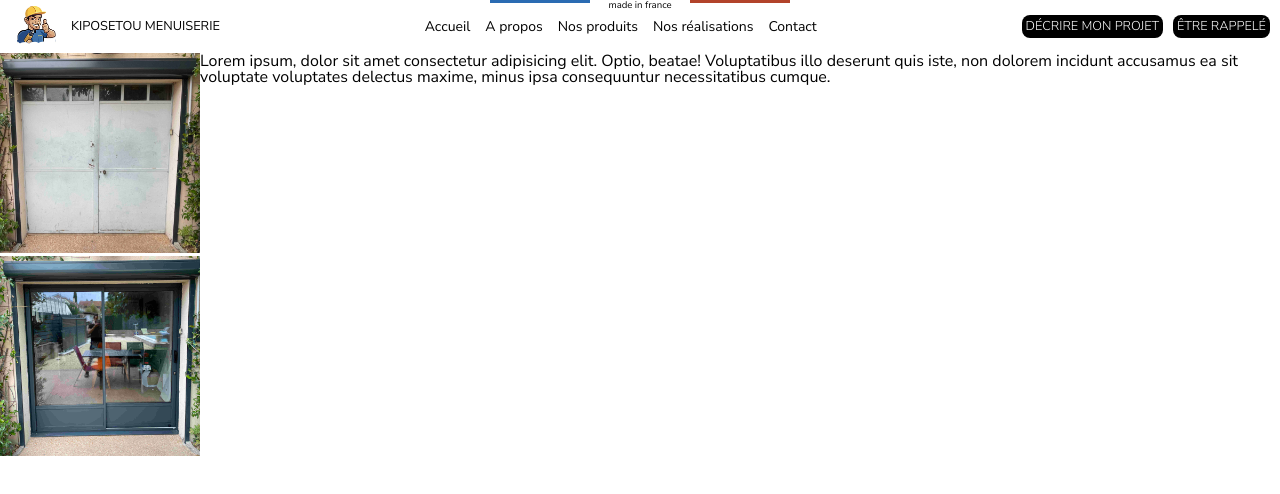
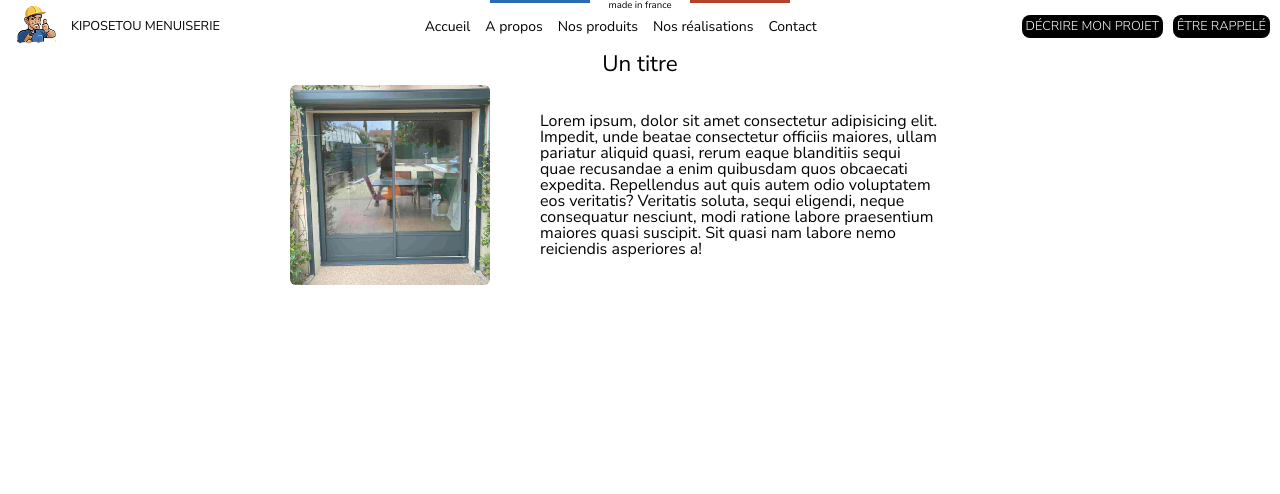
Before and after one commit to mohammed266392/kipostout-projet, an Angular app: page /Nos-realisations in a window 1280 px wide. Shown: the top 494 px of the page. Built offline with nearby package versions, Linux system fonts and the light colour scheme.

Commit message:
avant_apres composant finit version 1

```diff
--- a/src/app/page-nos-realisation/page-nos-realisation.component.html
+++ b/src/app/page-nos-realisation/page-nos-realisation.component.html
@@ -1,13 +1,24 @@
 <div class="main">
+    <h2 class="main_title"> Un titre</h2>
     <div class="main_block">
         <div class="main_block_image">
-            <div class="main_block_image_avant">
-                <img class="main_block_image_avant_img" src="./../../assets/images/AVANT1_compressed.jpg" alt="Image par défaut">
-            </div>
-            <div class="main_block_image_apres">
-                <img class="main_block_image_apres_img" src="./../../assets/images/APRES1_compressed.jpg" alt="Image par défaut">
+            <div class="main_block_image_fix">
+                <div class="main_block_image_fix_lunette"></div>
+                <div class="main_block_image_fix_moving">
+                    <div class="main_block_image_fix_moving_avant">
+                        <img class="main_block_image_fix_moving_avant_img" src="./../../assets/images/AVANT1_compressed.jpg" alt="Image par défaut">
+                    </div>
+                    <div class="main_block_image_fix_moving_apres">
+                        <img class="main_block_image_fix_moving_apres_img" src="./../../assets/images/APRES1_compressed.jpg" alt="Image par défaut">
+                    </div>
+                </div>
             </div>
         </div>
-        <div class="main_block_description">Lorem ipsum, dolor sit amet consectetur adipisicing elit. Optio, beatae! Voluptatibus illo deserunt quis iste, non dolorem incidunt accusamus ea sit voluptate voluptates delectus maxime, minus ipsa consequuntur necessitatibus cumque.</div>
+        <div class="main_block_description">
+            <div class="main_block_description_texte">
+Lorem ipsum, dolor sit amet consectetur adipisicing elit. Impedit, unde beatae consectetur officiis maiores, ullam pariatur aliquid quasi, rerum eaque blanditiis sequi quae recusandae a enim quibusdam quos obcaecati expedita.
+Repellendus aut quis autem odio voluptatem eos veritatis? Veritatis soluta, sequi eligendi, neque consequatur nesciunt, modi ratione labore praesentium maiores quasi suscipit. Sit quasi nam labore nemo reiciendis asperiores a!
+            </div>
+        </div>
     </div>
 </div>
--- a/src/app/page-nos-realisation/page-nos-realisation.component.scss
+++ b/src/app/page-nos-realisation/page-nos-realisation.component.scss
@@ -1,10 +1,32 @@
 .main{
     display: flex;
     flex-direction: column;
-
+    gap: 10px;
     &_block{
+        margin: auto;
         display: flex;
         &_image{
+            &_fix{
+                overflow: hidden;
+                height: 200px;
+                width: 200px;
+                position: relative;
+                border-radius: 6px;
+                &_lunette{
+                    position: absolute;
+                    top: 0;
+                    height: 100%;
+                    width: 100%;
+                    background-color:rgb(250 255 230 / 19%);
+                    z-index: 1;
+                }
+                &_moving{
+                    display: flex;
+                    position: absolute;
+                    top: 0;
+                    height: 100%;
+                    width: 100%;
+                    animation: moveLeft 5s ease-out infinite alternate;
                     &_avant{
                         &_img{
                             height: 200px;
@@ -19,7 +41,32 @@
                             width: 200px;
                         }
                     }
+                }
+            }
+
+
+        }
+        &_description{
+            width: 500px;
+            display: flex;
+            &_texte{
+                margin: auto;
+                width: 80%;
+            }
 
         }
     }
+    &_title{
+        text-align: center;
+        font-size: 1.4rem;
     }
+}
+
+@keyframes moveLeft {
+    0% {
+       left: 0px;
+    }
+    100% {
+       left: -200px;
+    }
+ }
```
Lines whose indentation alone changed are shown as unchanged.
